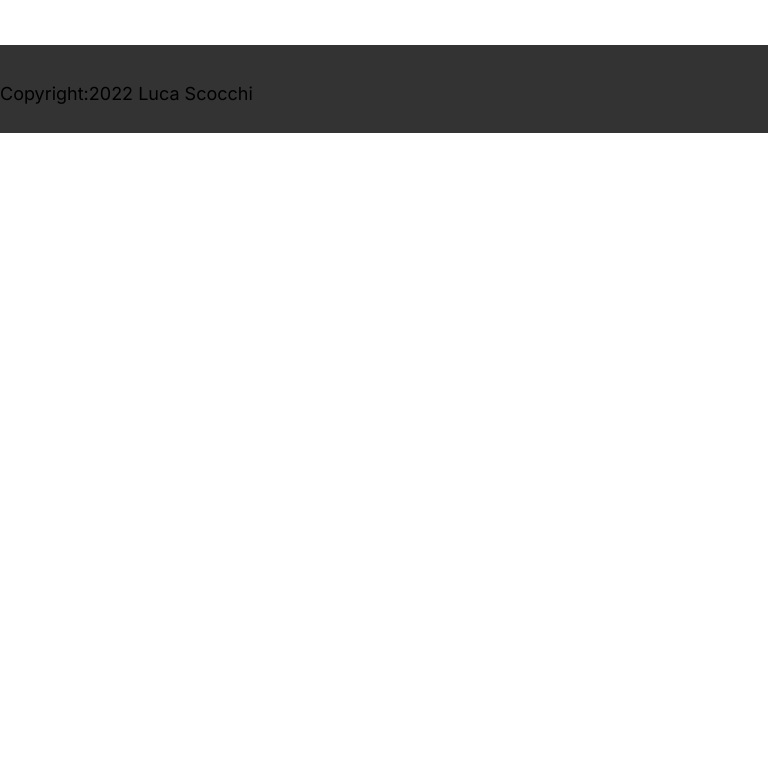
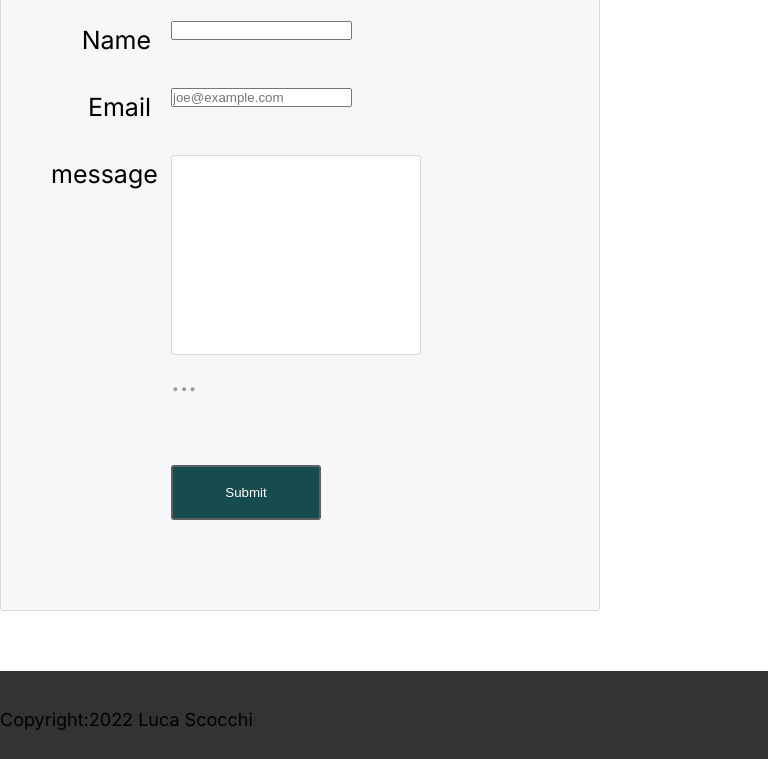
Before and after one commit to luca-scocchi/Scocchi-Luca-HTML-CSS, a plain HTML site: page index.html in a window 768 px wide. Shown: the part 4516-5275 px from the top of the page. Before the commit the page ends 4649 px from the top, so only its background shows below. Drawn offline with nearby package versions, Linux system fonts and the light colour scheme.

Commit message:
last changes

```diff
--- a/index.html
+++ b/index.html
@@ -14,6 +14,15 @@
   <link href="https://fonts.googleapis.com/css2?family=Inter:wght@300;400;700;900&display=swap" rel="stylesheet">
 
  <link rel="icon" type="image/png" href="images/logo.png">
+
+<script src= "script.js"></script>
+<script type="text/javascript" src="https://cdn.jsdelivr.net/npm/@emailjs/browser@3/dist/email.min.js"></script>
+<script type="text/javascript">
+(function() {
+emailjs.init("wDvU-xRrzhNA1TkMn");
+})();
+</script>
+
 
 </head>
 <body>
@@ -96,12 +105,31 @@ I consider the development of a website an art, I hope to become a great artist.
 <div> <img src="images/telefono.png"  width='390px/'> </div>
 <div class=contact-text>
   <p class="normal-text" > Contact me to find out more about me and my future projects.</p>
-  <div> <img src="images/logo-facebook.png" width='60' /> </div> <p> <a href='https://www.facebook.com/luca.scocchi.5/'/> Luca Scocchi </p>
-<div> <img src="images/logo-gmail.png" width='60' /> </div> <p> <a href='https://www.google.com/intl/it/gmail/about/' /> lscocchi@gmail.com </p>
-<div> <img src="images/logo-instagram.png" width='60' /> </div>  <p> <a href='https://www.instagram.com/luca_scocchi'/> luca_scocchi </p>
+  <div> <img src="images/logo-facebook.png" width='60' /> </div> <p> <a href='https://www.facebook.com/luca.scocchi.5/'/> Luca Scocchi </p></a>
 
+<div> <img src="images/logo-instagram.png" width='60' /> </div>  <p> <a href='https://www.instagram.com/luca_scocchi'/> luca_scocchi </p> </a>
+<div> <img src="images/logo-gmail.png" width='60' /> </div> <form action='' method='get' class='speaker-form'><div class='form-row'>
+  <label for='full-name'>Name</label>
+  <input id='full-name' name='full-name' type='text'/>
 </div>
 
+<div class='form-row'>
+  <label for='email'>Email</label>
+  <input id='email'
+         name='email'
+         type='email'
+         placeholder='joe@example.com'/>
+</div>
+<div class='form-row'>
+  <label for='abstract'>message</label>
+  <textarea id='abstract' name='abstract'></textarea>
+  <div class='instructions'>...</div>
+</div>
+<div class='form-row'>
+  <button onclick="sendmail()">Submit</button>
+</div>
+</form>
+</div>
 </section>
 </sections>
 
--- /dev/null
+++ b/script.js
@@ -0,0 +1,12 @@
+function sendmail (params){
+  var tempParams ={
+    from_Name:document.getElementsById('full-name').value,
+    message:document.getElementsById('email').value,
+    Email:document.getElementsById('abstract').value,
+  };
+
+emailjs.send('service_gmail','template_2y34czc','tempParams' )
+.then(funcion(res) )
+  console.log("success",res.status);
+
+}
--- a/style.css
+++ b/style.css
@@ -161,10 +161,87 @@ text-align: center;
   display:flex;
   justify-content: space-around;
 }
+.speaker-form {
+  background-color: #F6F7F8;
+  border: 1px solid #D6D9DC;
+  border-radius: 3px;
+
+  width: 100%;
+  padding: 50px;
+  margin: 0 0 40px 0;
+}
+.form-row {
+  margin-bottom: 40px;
+  display: flex;
+  justify-content: flex-start;
+  flex-direction: column;
+  flex-wrap: wrap;
+}
+
+.form-row input[type='text']
+.form-row input[type='email']{
+  background-color: #FFFFFF;
+  border: 1px solid #D6D9DC;
+  border-radius: 5px;
+  width: 100%;
+  padding: 7px;
+}
+
+.form-row label {
+  margin-bottom: 15px;
+}
+
+.form-row input[type='text']:invalid,
+.form-row input[type='email']:invalid {
+  border: 1px solid #D55C5F;
+  color: #D55C5F;
+  box-shadow: none;
+}
+.form-row textarea {
+  font-family: "Helvetica", "Arial", sans-serif;
+  font-size: 14px;
+
+  border: 1px solid #D6D9DC;
+  border-radius: 3px;
+
+  min-height: 200px;
+  margin-bottom: 10px;
+  padding: 7px;
+  resize: none;
+}
+
+.form-row .instructions {
+  color: #999999;
+  font-size: 30px;
+  margin-bottom: 30px;
+}
+
+.form-row button {
+  align-items: center;
+
+padding: 18px 28px; background: #174C4F; color:#fff;
+  border: none;
+  border-radius: 3px;
+
+  cursor: pointer;
+  text-align: center;
+ border: 2px solid #5D6063;
+
+ width: 150px;
+ margin: 20px auto;
+}
+
+.form-row button:hover {
+  background-color: #76AEED;
+}
+
+.form-row button:active {
+  background-color: #407FC7;
+}
+
 
 
 .footer{background:#333; padding-top:40px; color:#000; margin-top:20px; width:100%;
-
 }
 
 @media (max-width: 768px) {
@@ -186,10 +263,10 @@ padding: 0px;}
 .myself-text{width:90%;
  box-shadow:7px 7px 5px #a3a0a1; justify-content: center;}
 
-.container-2{max-width: 768px;}
+.container-2{max-width: 768px; display: flex; flex-direction: column;justify-content: center; align-items: center;
+  }
 .photo-grid-container{
 
- flex-direction: column;
  padding-top: 0;
  padding-bottom:0;
 
@@ -197,6 +274,9 @@ padding: 0px;}
 .photo-grid{
   margin: 0 auto;
 flex-direction: column;
+display: flex;
+position: relative; left:353px;
+
 }
 .photo-grid-item {
 
@@ -224,7 +304,40 @@ justify-content: center;
 }
 .big-text{font-size:50px;font-weight: 800;}
 
+@media only screen and (min-width: 768px) {
+  .speaker-form-header,
+  .speaker-form {
+    width: 600px;
+  }
+  .form-row {
+    flex-direction: row;
+    align-items: flex-start;
+    margin-bottom: 20px;
+  }
+  .form-row input[type='text']
+  .form-row input[type='email'],
+ .form-row select,
+ .form-row textarea {
+    width: 250px;
+    height: initial;
+  }
+  .form-row label {
+    text-align: right;
+    width: 120px;
+    margin-top: 7px;
+    padding-right: 20px;
+  }
+  .form-row .instructions {
+    margin-left: 120px;
+  }
 
+  .form-row button {
+      margin-left: 120px;
+    }
+
+
+
+}
 
 
 
```
